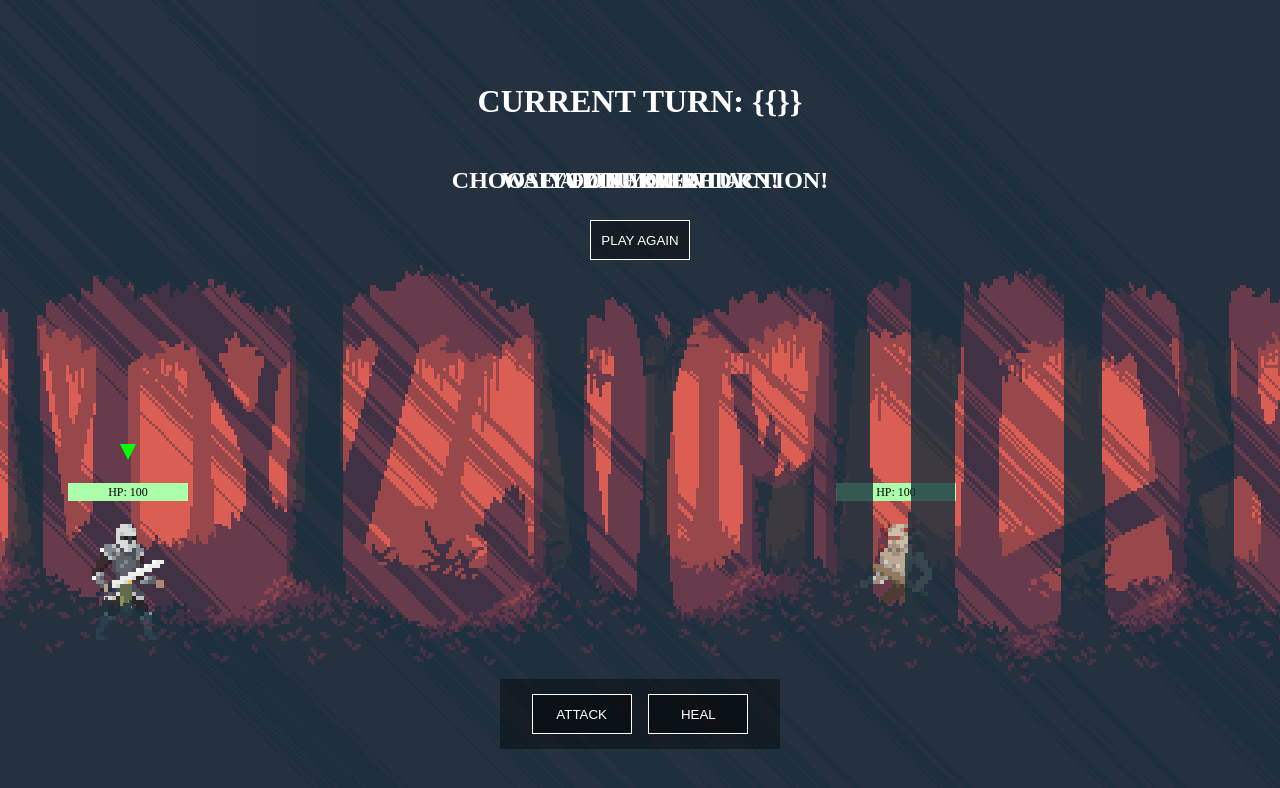
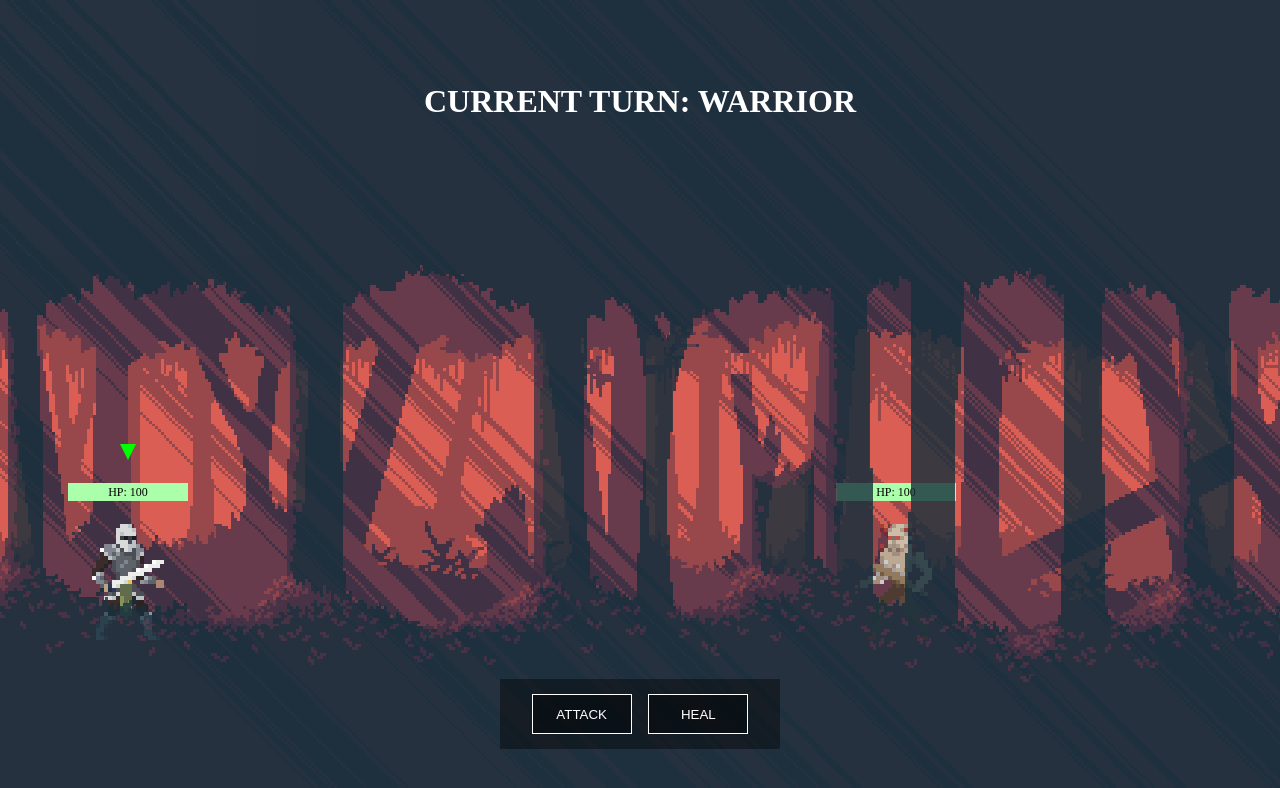
Before and after one commit to labotinc/vue-beginner-final-project, a Vue app: page / in a window 1280 px wide. Shown: the top 788 px of the page. Built offline with nearby package versions, Linux system fonts and the light colour scheme.

Commit message:
Solve fifth Step

```diff
--- a/src/Game/UserInterface.vue
+++ b/src/Game/UserInterface.vue
@@ -4,31 +4,35 @@
       TODO: 5. a. The Template
       TODO: 5. a. i. Render the currentTurn below
     -->
-    <h1 class="current-turn">Current Turn: {{}}</h1>
+    <h1 class="current-turn">Current Turn: {{ currentTurn }}</h1>
     <!-- TODO: 5. a. ii. Use v-show passing !canDoAction as a value -->
-    <h2 class="not-your-turn">Wait for your turn!</h2>
+    <h2 class="not-your-turn" v-show="!canDoAction">Wait for your turn!</h2>
     <!-- TODO: 5. a. iii. Use v-show passing showChooseDifferentAction as a value -->
-    <h2 class="not-your-turn">
+    <h2 class="not-your-turn" v-show="showChooseDifferentAction">
       Choose a different Action!
     </h2>
     <!-- TODO: 5. a. iv. Use the v-if directive checking if hp <= 0 -->
-    <h2 class="end-game">You died</h2>
+    <h2 class="end-game" v-if="hp <= 0">You died</h2>
     <!-- TODO: 5. a. v. Use the v-if directive checking if monsterHp <= 0 -->
-    <h2 class="end-game">You survived</h2>
+    <h2 class="end-game" v-if="monsterHp <= 0">You survived</h2>
     <!--
       TODO: 5. a. vi. Use the v-if directive checking if hp <= 0 or monsterHp <= 0
       TODO: 5. a. vii. Listen to the click event and emit "reset-game" on click
     -->
-    <button class="reset-game-btn">
+    <button
+      class="reset-game-btn"
+      v-if="hp <= 0 || monsterHp <= 0"
+      @click="$emit('reset-game')"
+    >
       PLAY AGAIN
     </button>
     <div class="ui-action-btns">
       <!-- TODO: 5. a. vii. Listen to the click event and run the lightAttack method -->
-      <button class="ui-attack-btn">
+      <button class="ui-attack-btn" @click="lightAttack">
         ATTACK
       </button>
       <!-- TODO: 5. a. viii. Listen to the click event and run the heal method -->
-      <button class="ui-heal-btn">HEAL</button>
+      <button class="ui-heal-btn" @click="heal">HEAL</button>
     </div>
   </div>
 </template>
```
